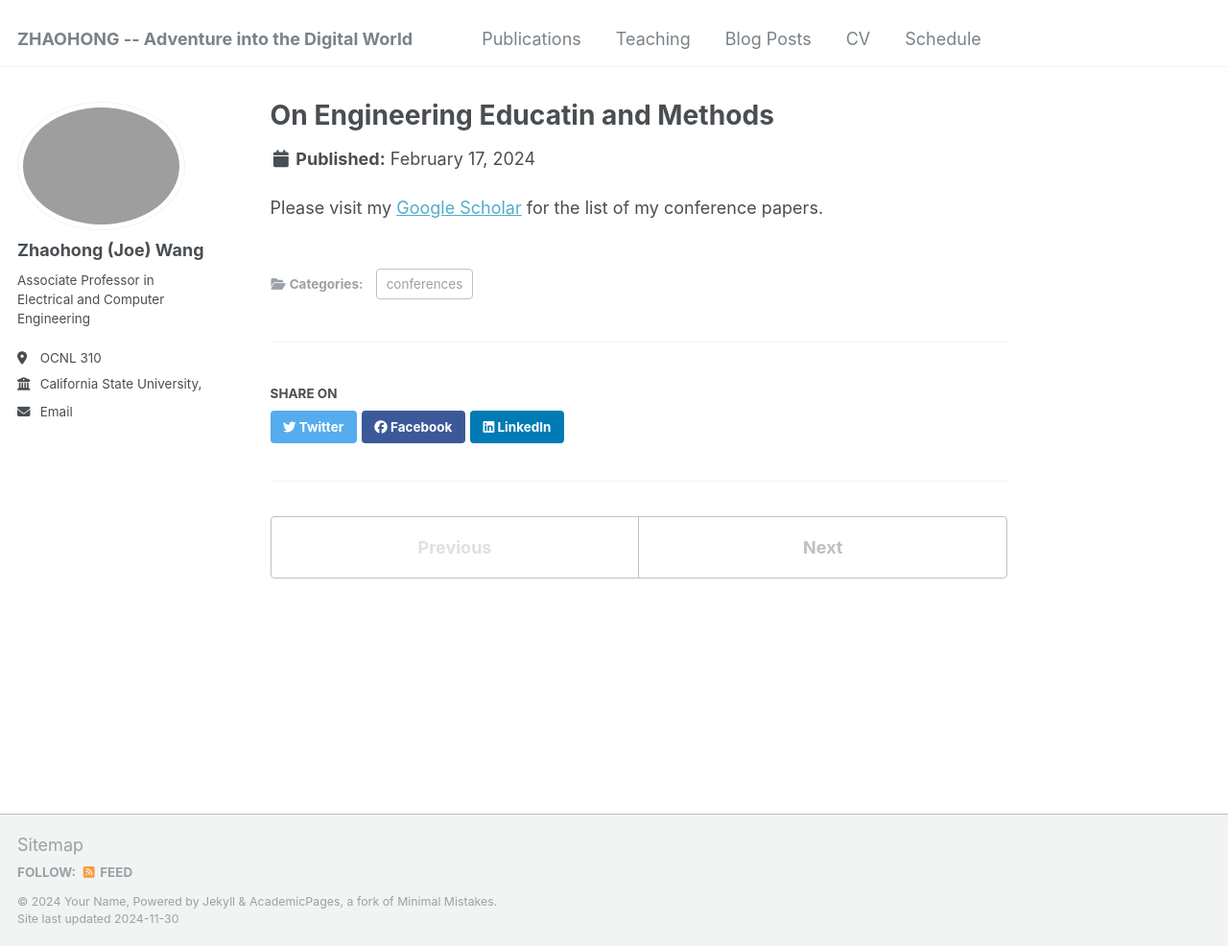
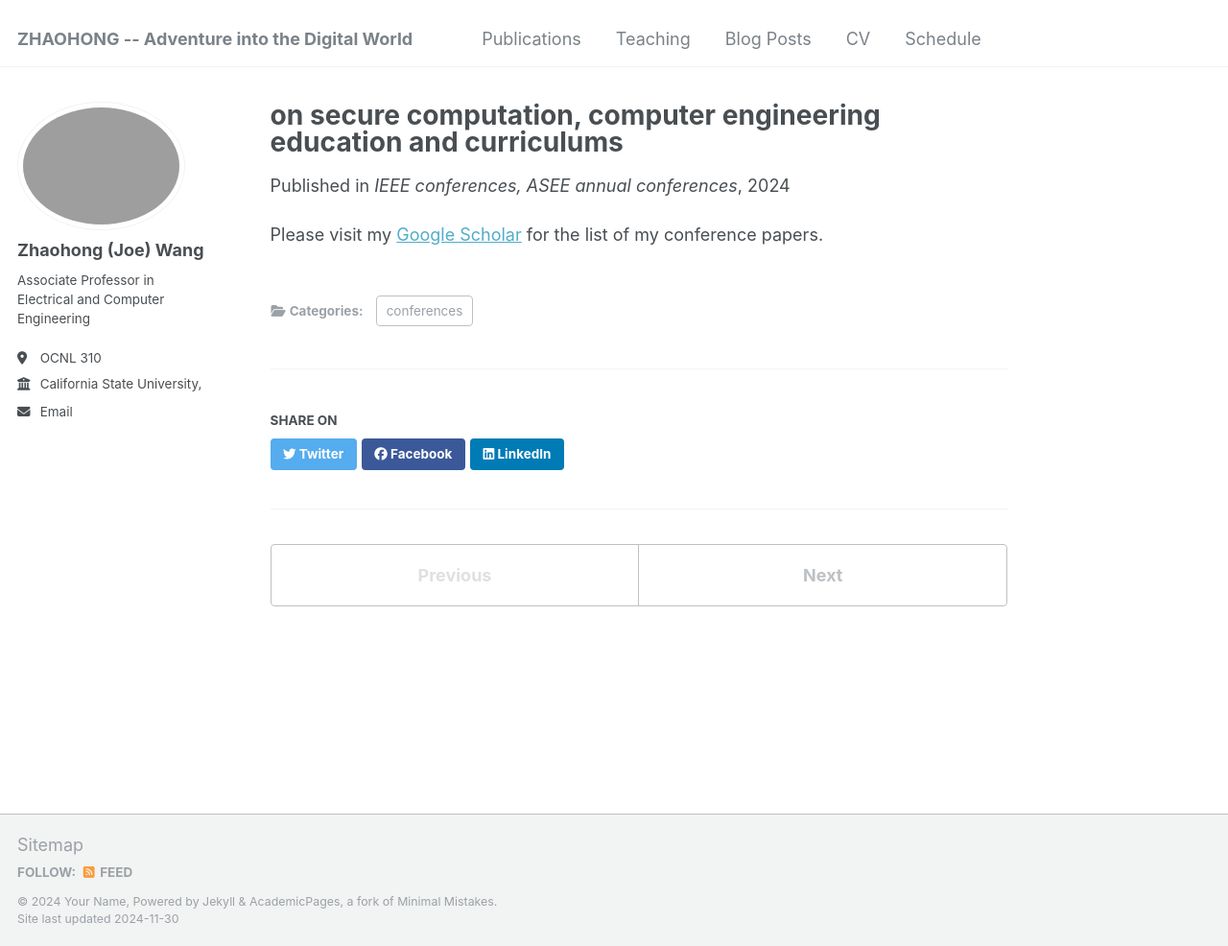
Before and after one commit to ciphermpcJoe/ciphermpcjoe.github.io, a Jekyll site: the page built from _publications/2024-02-17-paper-title-number-2.md, in a window 1280 px wide and 986 px high. Shown: the whole window at 96% size. Built offline with Jekyll 4.4.1, drawn with Linux system fonts in a browser that asks for light colours.

Commit message:
Publications3

```diff
--- a/_publications/2024-02-17-paper-title-number-2.md
+++ b/_publications/2024-02-17-paper-title-number-2.md
@@ -1,11 +1,11 @@
 ---
-title: "On Engineering Educatin and Methods"
+title: "on secure computation, computer engineering education and curriculums"
 collection: publications
 category: conferences
 permalink: /publication/2024-02-17-paper-title-number-2
 #excerpt: 'This paper is about fixing template issue #693.'
 date: 2024-02-17
-#venue: 'GitHub Journal of Bugs'
+venue: 'IEEE conferences, ASEE annual conferences'
 #paperurl: 'http://academicpages.github.io/files/paper3.pdf'
 #citation: 'Your Name, You. (2024). &quot;Paper Title Number 3.&quot; <i>GitHub Journal of Bugs</i>. 1(3).'
 ---
```
Also changed, not shown: _pages/about.md (+6 -4 lines), _publications/2025-05-01-paper-title-number-1.md (+2 -2 lines).
